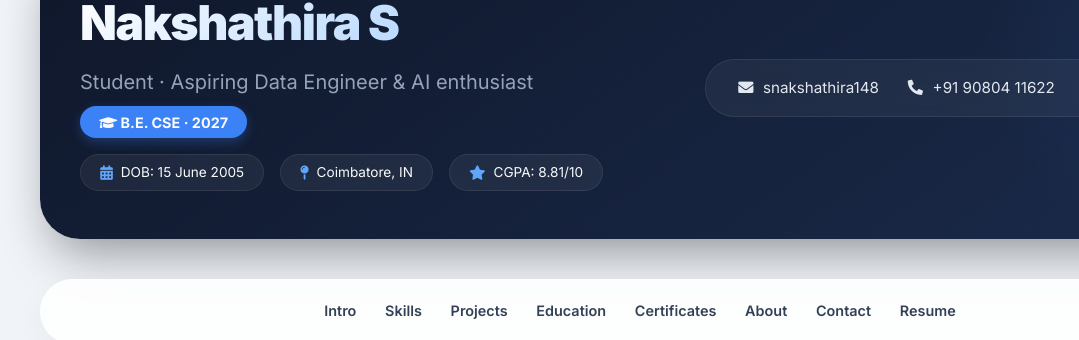
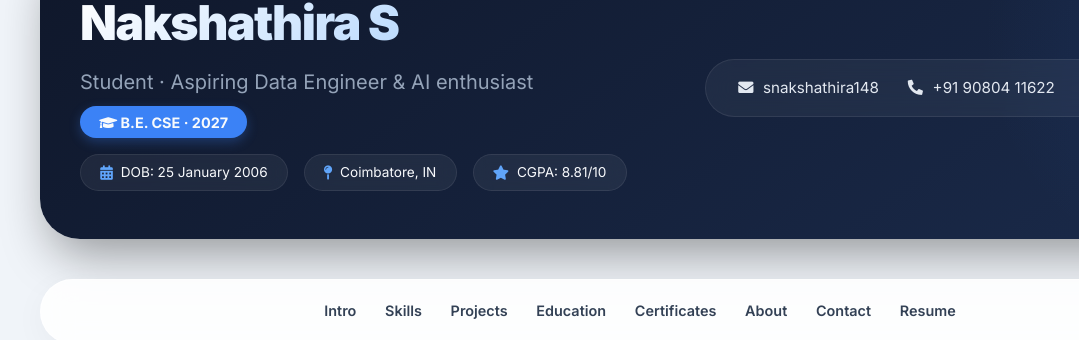
Before and after one commit to NAKSHATHIRA-S/portfolio, a plain HTML site: page index.html in a window 1280 px wide. Shown: the part 87-427 px from the top of the page, 0-1079 px from the left. Drawn offline with Linux system fonts and the light colour scheme.

Commit message:
Updated portfolio

```diff
--- a/index.html
+++ b/index.html
@@ -588,7 +588,7 @@
         <div class="subtitle">Student · Aspiring Data Engineer & AI enthusiast</div>
         <div class="badge-student"><i class="fas fa-graduation-cap"></i> B.E. CSE · 2027</div>
         <div class="hero-details">
-          <span><i class="fas fa-calendar-alt"></i> DOB: 15 June 2005</span>
+          <span><i class="fas fa-calendar-alt"></i> DOB: 25 January 2006</span>
           <span><i class="fas fa-map-pin"></i> Coimbatore, IN</span>
           <span><i class="fas fa-star"></i> CGPA: 8.81/10</span>
         </div>
```
